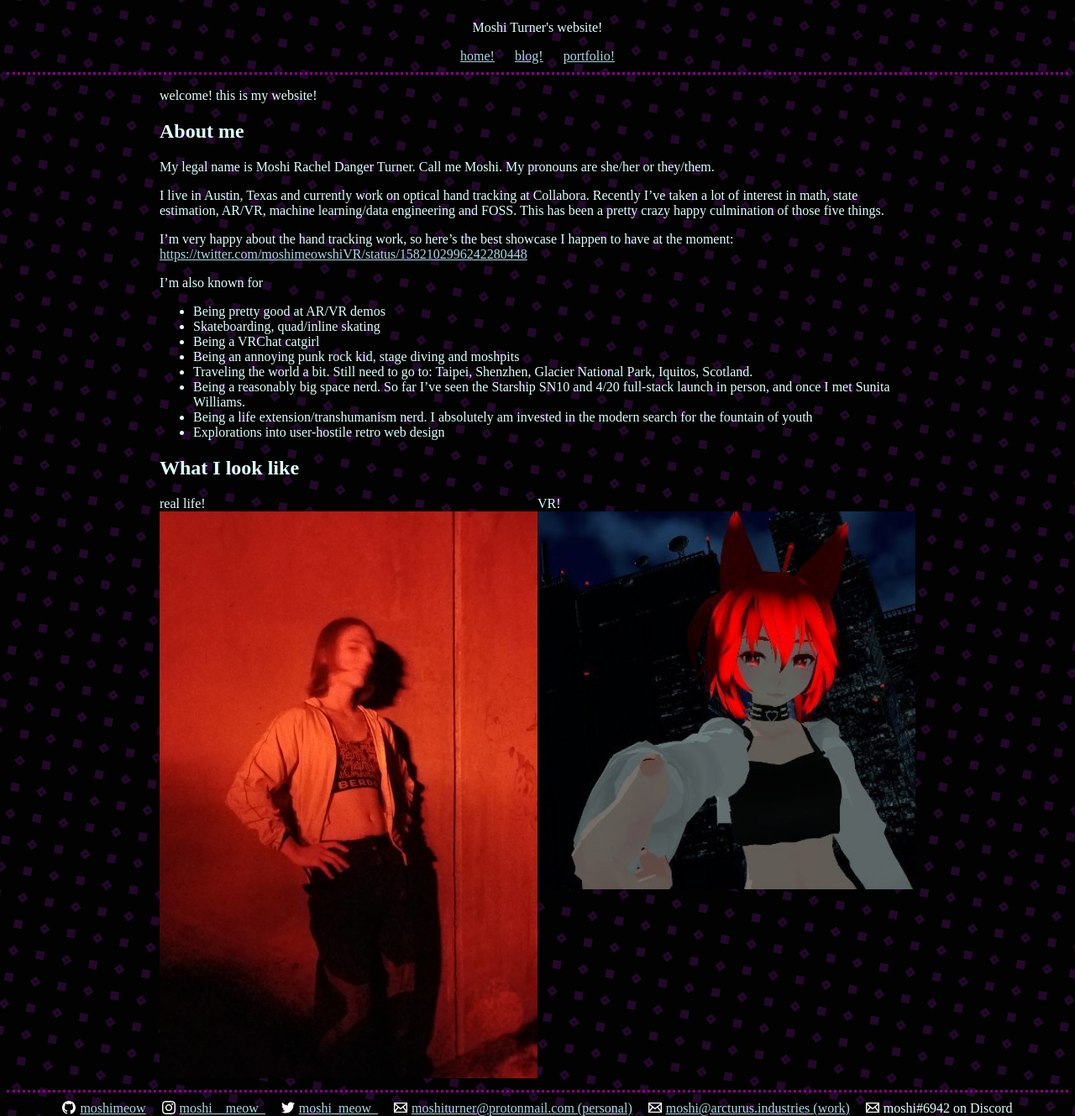
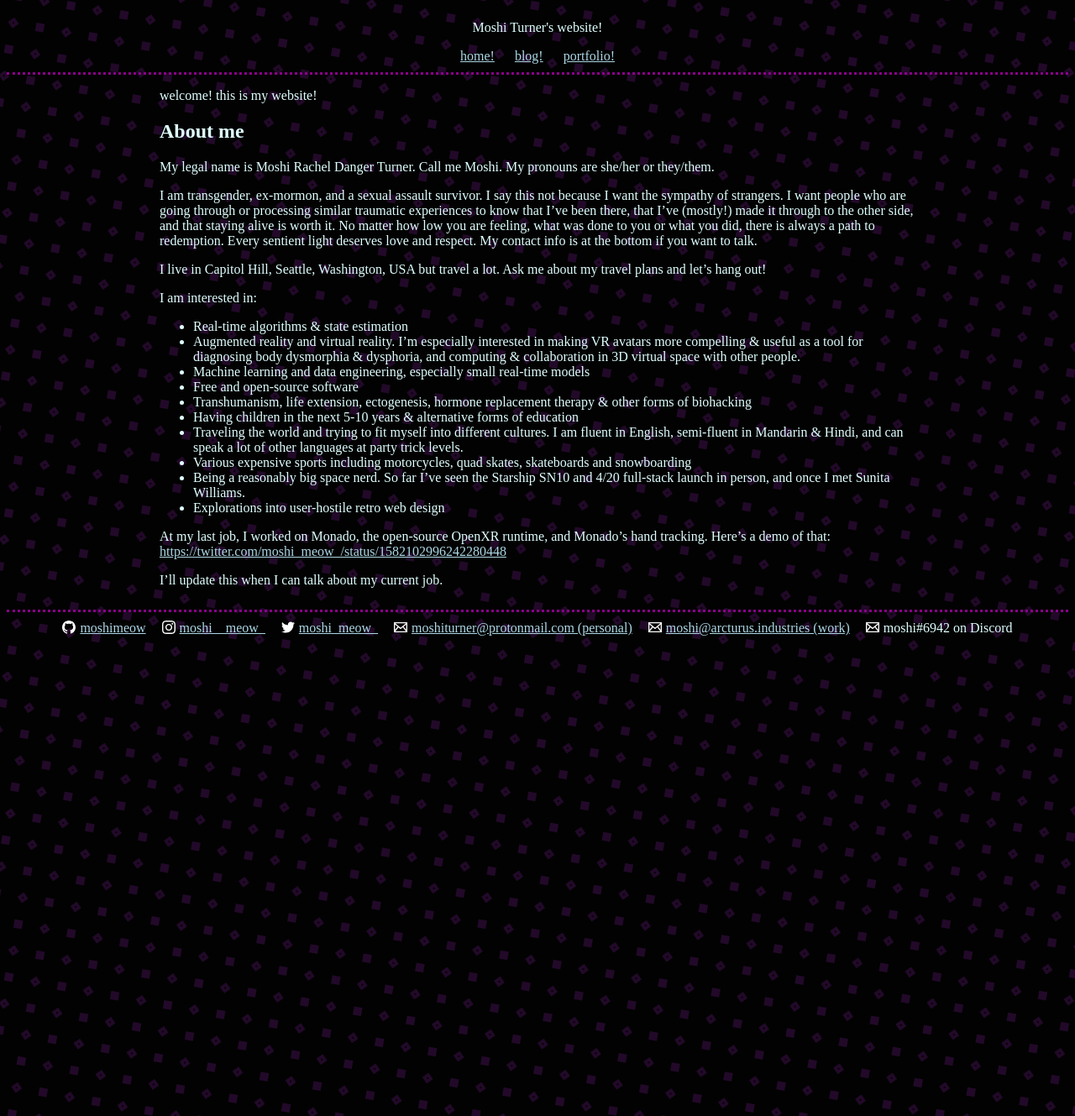
Before and after one commit to moshimeow/moshimeow.github.io, a Jekyll site: the page built from index.markdown, in a window 1280 px wide. Shown: the whole page at 84% size. Built offline with Jekyll 4.4.1, drawn with Linux system fonts in a browser that asks for light colours.

Commit message:
Update main page

```diff
--- a/index.markdown
+++ b/index.markdown
@@ -12,34 +12,23 @@ welcome! this is my website!
 
 My legal name is Moshi Rachel Danger Turner. Call me Moshi. My pronouns are she/her or they/them.
 
-I live in Austin, Texas and currently work on optical hand tracking at Collabora. Recently I've taken a lot of interest in math, state estimation, AR/VR, machine learning/data engineering and FOSS. This has been a pretty crazy happy culmination of those five things.
+I am transgender, ex-mormon, and a sexual assault survivor. I say this not because I want the sympathy of strangers. I want people who are going through or processing similar traumatic experiences to know that I've been there, that I've (mostly!) made it through to the other side, and that staying alive is worth it. No matter how low you are feeling, what was done to you or what you did, there is always a path to redemption. Every sentient light deserves love and respect. My contact info is at the bottom if you want to talk.
 
-I'm very happy about the hand tracking work, so here's the best showcase I happen to have at the moment:
-<https://twitter.com/moshimeowshiVR/status/1582102996242280448>
+I live in Capitol Hill, Seattle, Washington, USA but travel a lot. Ask me about my travel plans and let's hang out!
 
-I'm also known for
-
-* Being pretty good at AR/VR demos
-* Skateboarding, quad/inline skating
-* Being a VRChat catgirl
-* Being an annoying punk rock kid, stage diving and moshpits
-* Traveling the world a bit. Still need to go to: Taipei, Shenzhen, Glacier National Park, Iquitos, Scotland.
+I am interested in:
+* Real-time algorithms & state estimation
+* Augmented reality and virtual reality. I'm especially interested in making VR avatars more compelling & useful as a tool for diagnosing body dysmorphia & dysphoria, and computing & collaboration in 3D virtual space with other people.
+* Machine learning and data engineering, especially small real-time models
+* Free and open-source software
+* Transhumanism, life extension, ectogenesis, hormone replacement therapy & other forms of biohacking
+* Having children in the next 5-10 years & alternative forms of education
+* Traveling the world and trying to fit myself into different cultures. I am fluent in English, semi-fluent in Mandarin & Hindi, and can speak a lot of other languages at party trick levels.
+* Various expensive sports including motorcycles, quad skates, skateboards and snowboarding
 * Being a reasonably big space nerd. So far I've seen the Starship SN10 and 4/20 full-stack launch in person, and once I met Sunita Williams.
-* Being a life extension/transhumanism nerd. I absolutely am invested in the modern search for the fountain of youth
 * Explorations into user-hostile retro web design
 
-## What I look like
+At my last job, I worked on Monado, the open-source OpenXR runtime, and Monado's hand tracking. Here's a demo of that:
+<https://twitter.com/moshi_meow_/status/1582102996242280448>
 
-<html>
- <div class="half_split_row">
-  <div class="half_split_column">
-    real life!
-    <img src="/assets/images/rave.jpg" alt="Real life" style="width:100%">
-  </div>
-
-  <div class="half_split_column">
-    VR!
-    <img src="/assets/images/vr_avatar.jpg" alt="VR" style="width:100%">
-  </div>
- </div>
-</html>
+I'll update this when I can talk about my current job.
```
